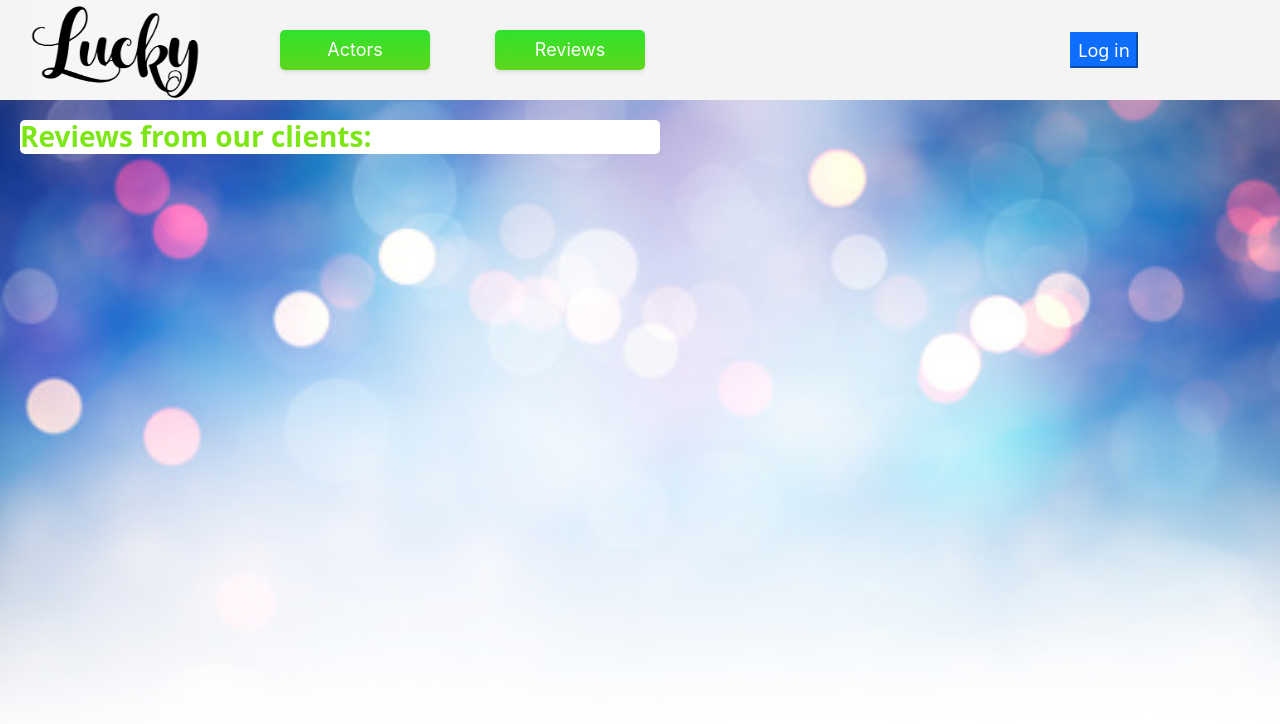
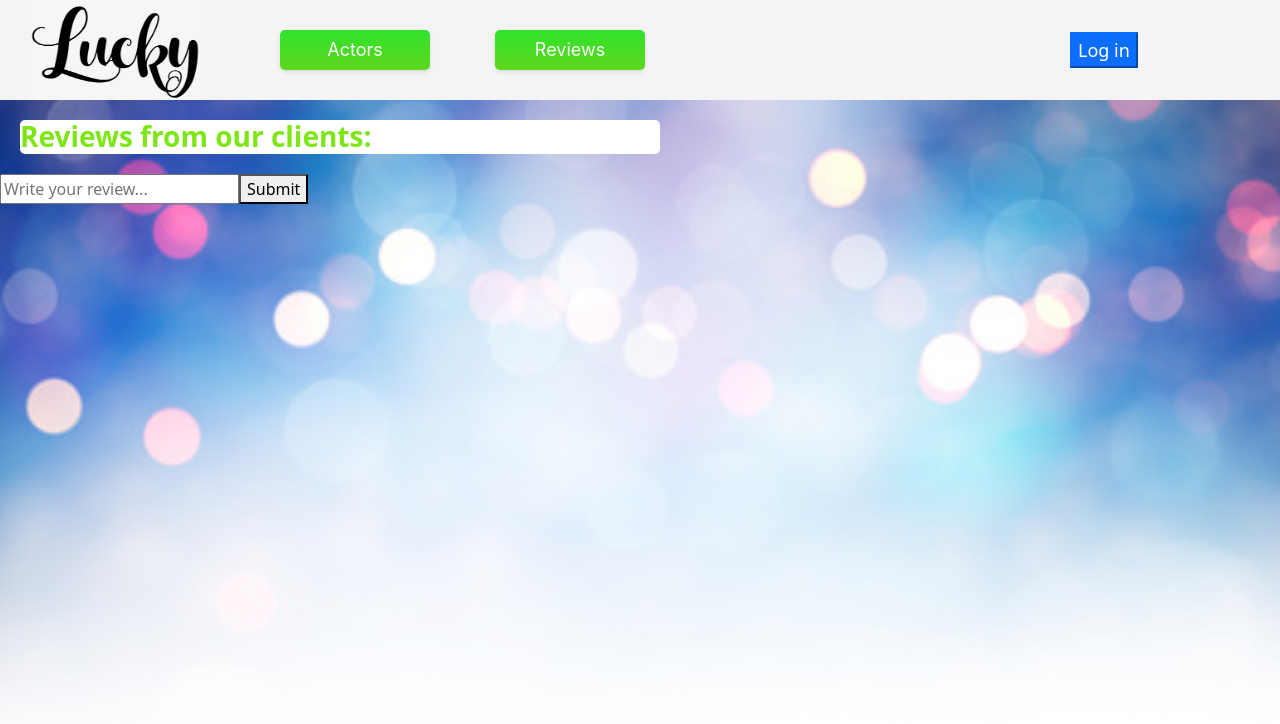
Before and after one commit to KateGordin/portfolio-front, a React (Create React App) app: page /reviews in a window 1280 px wide. Shown: the top 724 px of the page. Built offline with nearby package versions, Linux system fonts and the light colour scheme; no server answers.

Commit message:
Update review for user

```diff
--- a/src/pages/Reviews.js
+++ b/src/pages/Reviews.js
@@ -1,14 +1,22 @@
-import React from "react";
+import React, { useEffect } from "react";
 import "./Reviews.scss";
 import { useDispatch } from "react-redux";
-import {updateReview} from "../store/reviews/actions";
+import { updateReview } from "../store/reviews/actions";
 
 export default function Reviews() {
   const dispatch = useDispatch();
-  dispatch(updateReview('rtr'));
+
+  useEffect(() => {
+    dispatch(updateReview("rtr"));
+  }, []);
+
   return (
     <div className="reviews">
       <h3>Reviews from our clients:</h3>
+      <form >
+          <input type="text" placeholder="Write your review..."></input>
+          <button>Submit</button>
+      </form>
     </div>
   );
 }
--- a/src/store/reviews/actions.js
+++ b/src/store/reviews/actions.js
@@ -16,17 +16,12 @@ export const getAllReviews = (review) => {
 };
 
 //update review for user
-export const updateReview = (review) => {
-  return async function (dispatch, getState) {
-    const state = getState();
-    console.log("state", state);
-    // const id = user.id;
-    // const res = await restApi.update(`/review/${id}`, {
-    //   review,
-    // });
-    // console.log("res oooooordeeeerrrrrrr", res);
-    dispatch({
-      type: UPDATE_REVIEW,
-    });
-  };
+export const updateReview = (review) => async (dispatch, getState) => {
+  const res = await restApi.patch(`/review`, {
+    review,
+  });
+  console.log("res oooooordeeeerrrrrrr", res);
+  dispatch({
+    type: UPDATE_REVIEW,
+  });
 };
--- a/src/store/reviews/selectors.js
+++ b/src/store/reviews/selectors.js
@@ -1,4 +1,4 @@
 export const selectReviews = (state) => {
-  console.log("!!!!!review state", state);
+  // console.log("!!!!!review state", state);
   return state.review.reviews;
 };
--- a/src/store/user/actions.js
+++ b/src/store/user/actions.js
@@ -28,7 +28,6 @@ const tokenStillValid = (userWithoutToken) => ({
 
 export const logOut = async (dispatch) => {
   dispatch({ type: LOG_OUT });
-  console.log("first");
   dispatch({
     type: CLEAR_CART,
   });
```
